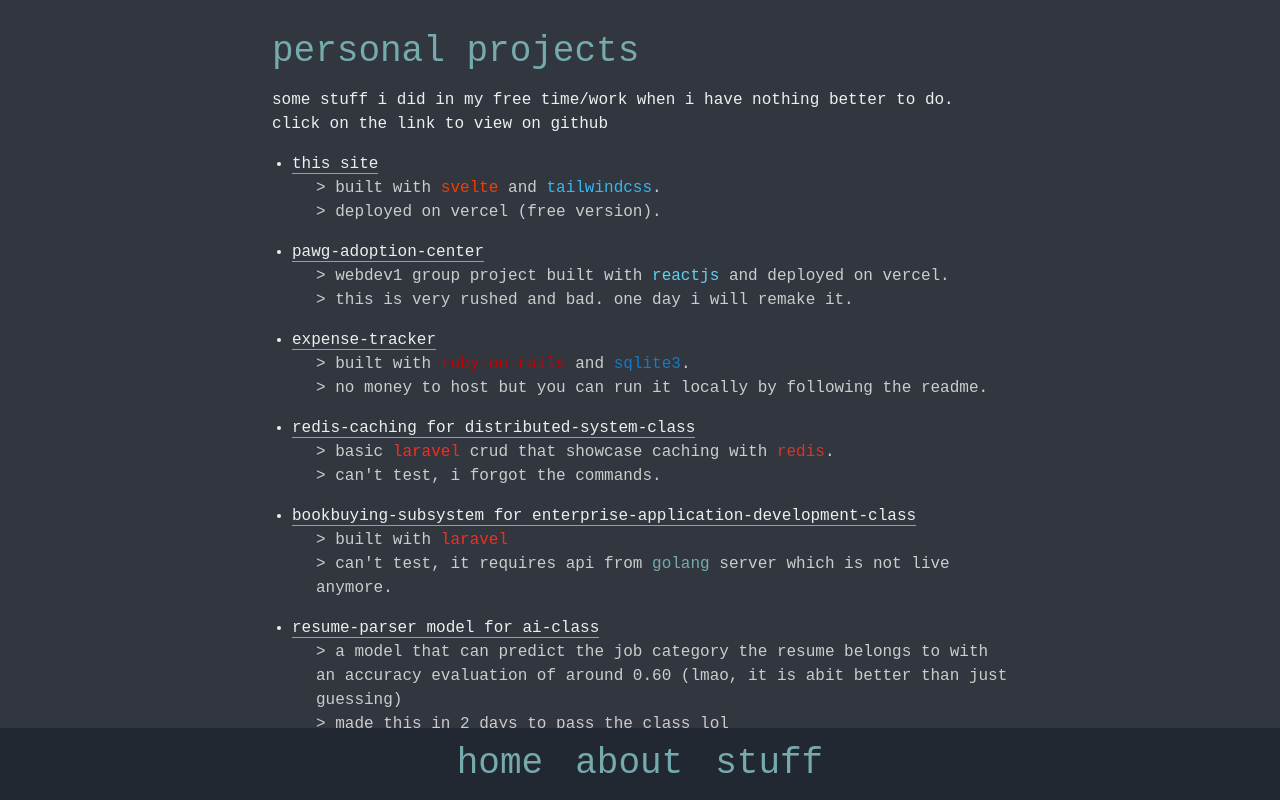
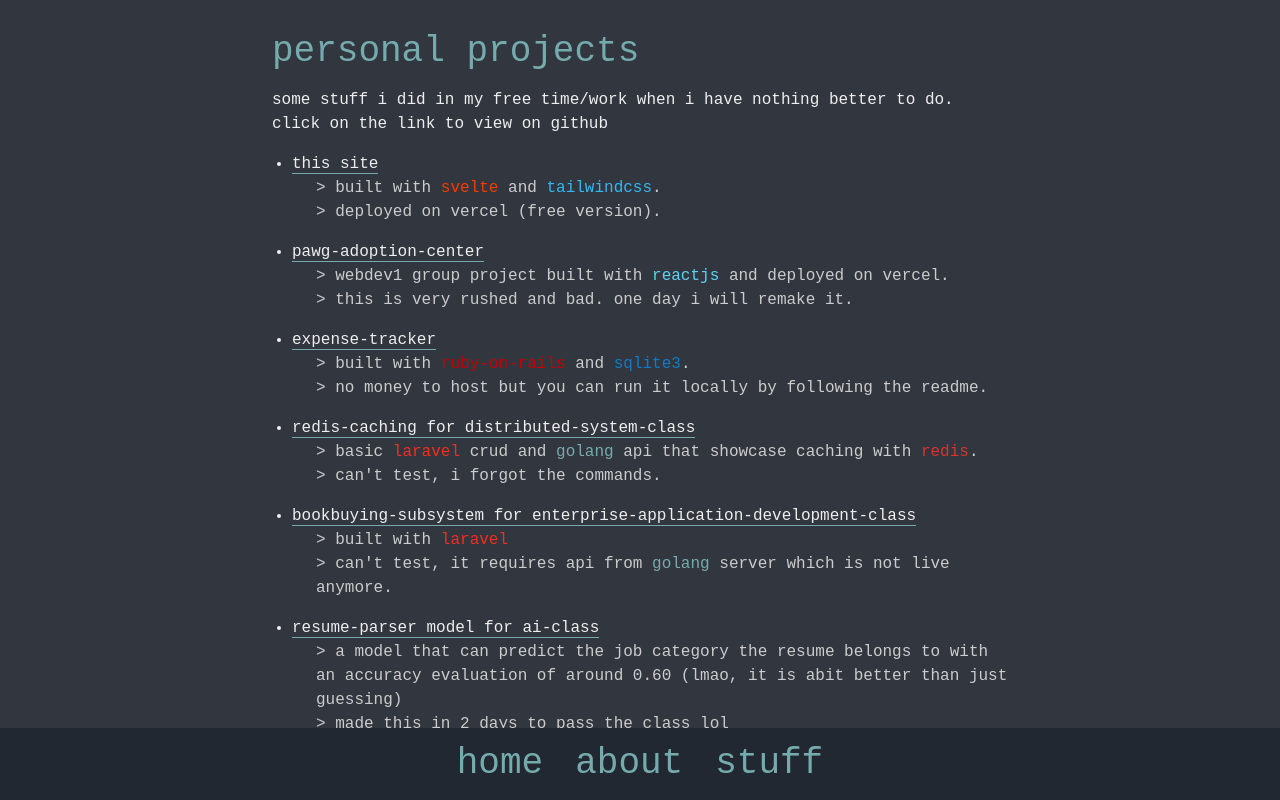
Before and after one commit to Sivtheng/about-sivtheng, a Svelte app: page / in a window 1280 px wide. Both pictures are taken after a click on the button "stuff". Built offline with nearby package versions, Linux system fonts and the light colour scheme.

Commit message:
for prod

```diff
--- a/src/components/stuff.svelte
+++ b/src/components/stuff.svelte
@@ -23,7 +23,7 @@
     </li>
     <li class="mb-4">
       <a href="https://github.com/Sivtheng/distributed-system-caching" class="text-[#EEEEEE] border-b border-accent hover:text-accent hover:border-b-accent" target="_blank" rel="noopener noreferrer">redis-caching for distributed-system-class</a>
-      <div class="nested-info">> basic <span style="color: #F82C1E;">laravel</span> crud that showcase caching with <span style="color: #D6362A;">redis</span>.</div>
+      <div class="nested-info">> basic <span style="color: #F82C1E;">laravel</span> crud and <span style="color: #76ABAE;">golang</span> api that showcase caching with <span style="color: #D6362A;">redis</span>.</div>
       <div class="nested-info">> can't test, i forgot the commands.</div>
     </li>
     <li class="mb-4">
```
